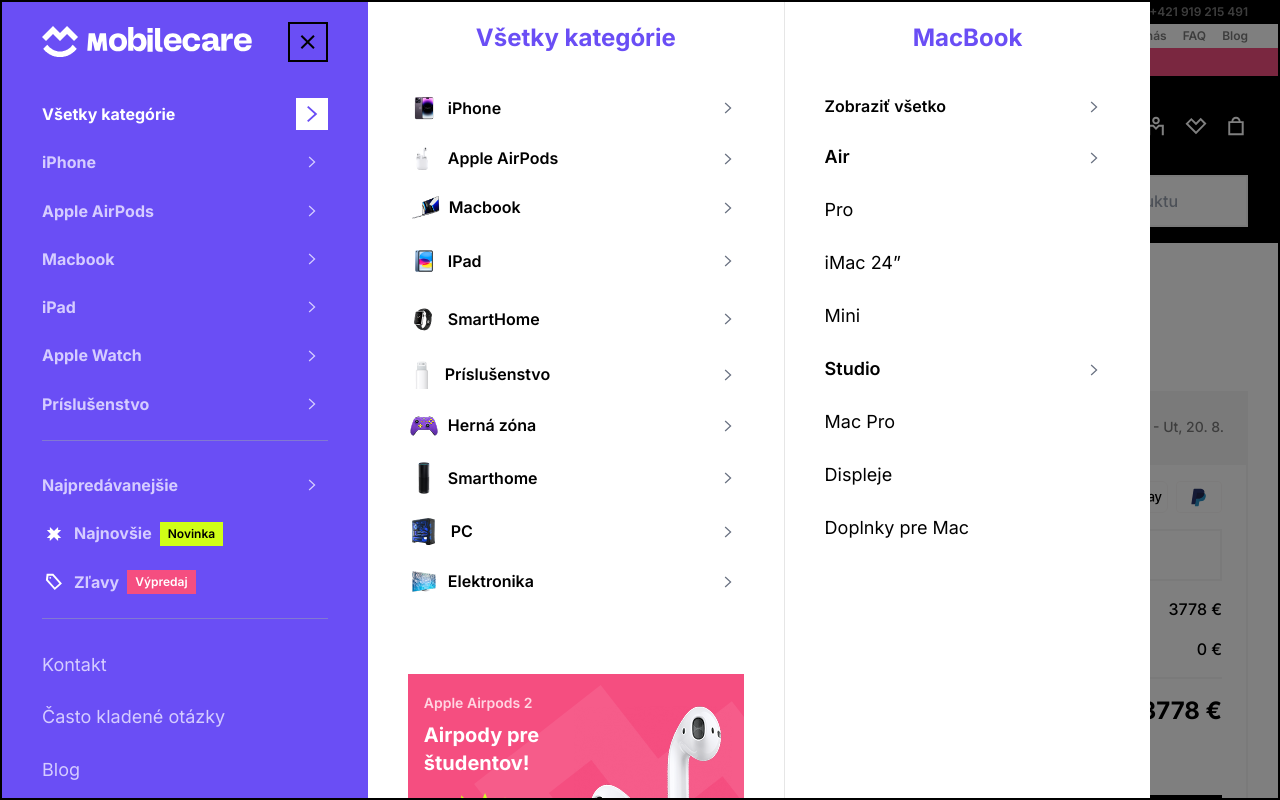
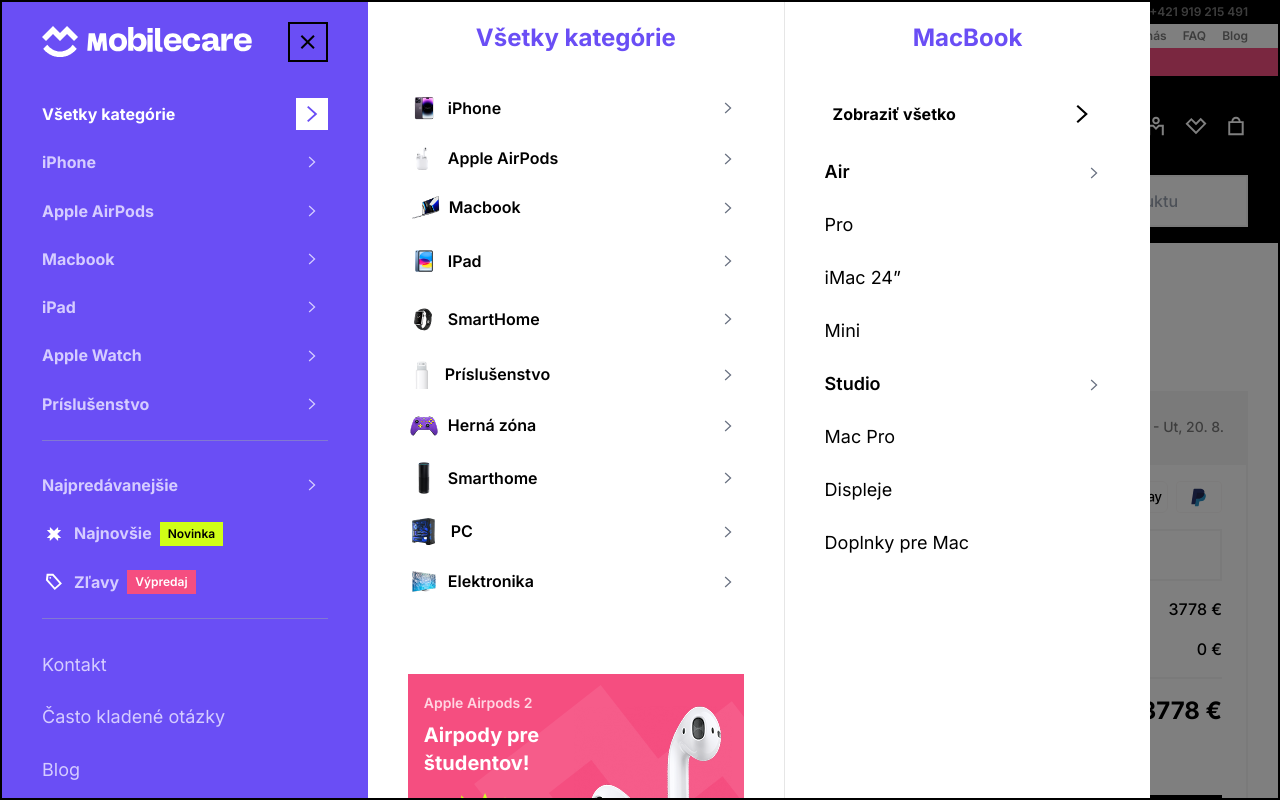
Before and after one commit to abdulrafey01/gecora-assignment, a Next.js app: page / in a window 1280 px wide. Both pictures are taken after a click on the element "Všetky kategórie". Shown: the top 800 px of the page. Built offline with nearby package versions, Linux system fonts and the light colour scheme.

Commit message:
Changed button in column 3

```diff
--- /dev/null
+++ b/src/components/test1_2/SideBar/LinkType3.js
@@ -0,0 +1,43 @@
+"use client";
+import { RightArrowIcon } from "@/assets/Svgs/RightArrowIcon";
+import React from "react";
+const LinkType3 = ({ text, className, select = false, icon = () => {} }) => {
+  const [selected, setSelected] = React.useState(select);
+  const [hovered, setHovered] = React.useState(false);
+  return (
+    <div
+      onMouseEnter={() => setHovered(true)}
+      onMouseLeave={() => setHovered(false)}
+      onClick={() => setSelected(!selected)}
+      className={`flex justify-between items-center cursor-pointer relative p-2 group ${
+        !selected && "hover:bg-hover-theme/10"
+      }  transition-all duration-300 ${className}`}
+    >
+      <div className="flex gap-2 items-center">
+        {icon({ hovered })}
+        <div className="flex flex-col justify-center items-center">
+          <p
+            className={` select-none  transition-all duration-300 font-bold ${
+              selected ? "text-click-theme" : "group-hover:text-hover-theme "
+            }`}
+          >
+            {text}
+          </p>
+          <div
+            className={`w-full  relative bottom-[2px] transition-all duration-100`}
+          ></div>
+        </div>
+      </div>
+
+      <>
+        <div
+          className={`w-8 h-8 flex justify-center items-center  absolute right-0 transition-all duration-200`}
+        ></div>
+        <RightArrowIcon
+          className={`w-5 h-5 transition-all duration-200 relative right-[10px]`}
+        />
+      </>
+    </div>
+  );
+};
+export default LinkType3;
--- a/src/components/test1_2/SideBar/ThirdColumn.js
+++ b/src/components/test1_2/SideBar/ThirdColumn.js
@@ -2,6 +2,7 @@
 
 import SideBarLink from "./SideBarLink";
 import ClickLink from "./ClickLink";
+import LinkType3 from "./LinkType3";
 
 const ThirdColumn = () => {
   return (
@@ -10,11 +11,12 @@
         <p className="text-2xl font-bold text-hover-theme">MacBook</p>
       </div>
       <div className="flex flex-col gap-6 mt-10">
-				<SideBarLink
+        {/* <SideBarLink
 					text={"Zobraziť všetko"}
 					textFont={"font-semibold"}
 					blackVariant={true}
-				/>
+				/> */}
+        <LinkType3 text={"Zobraziť všetko"} />
         <SideBarLink
           text={"Air"}
           blackVariant={true}
```
Lines whose indentation alone changed are shown as unchanged.
